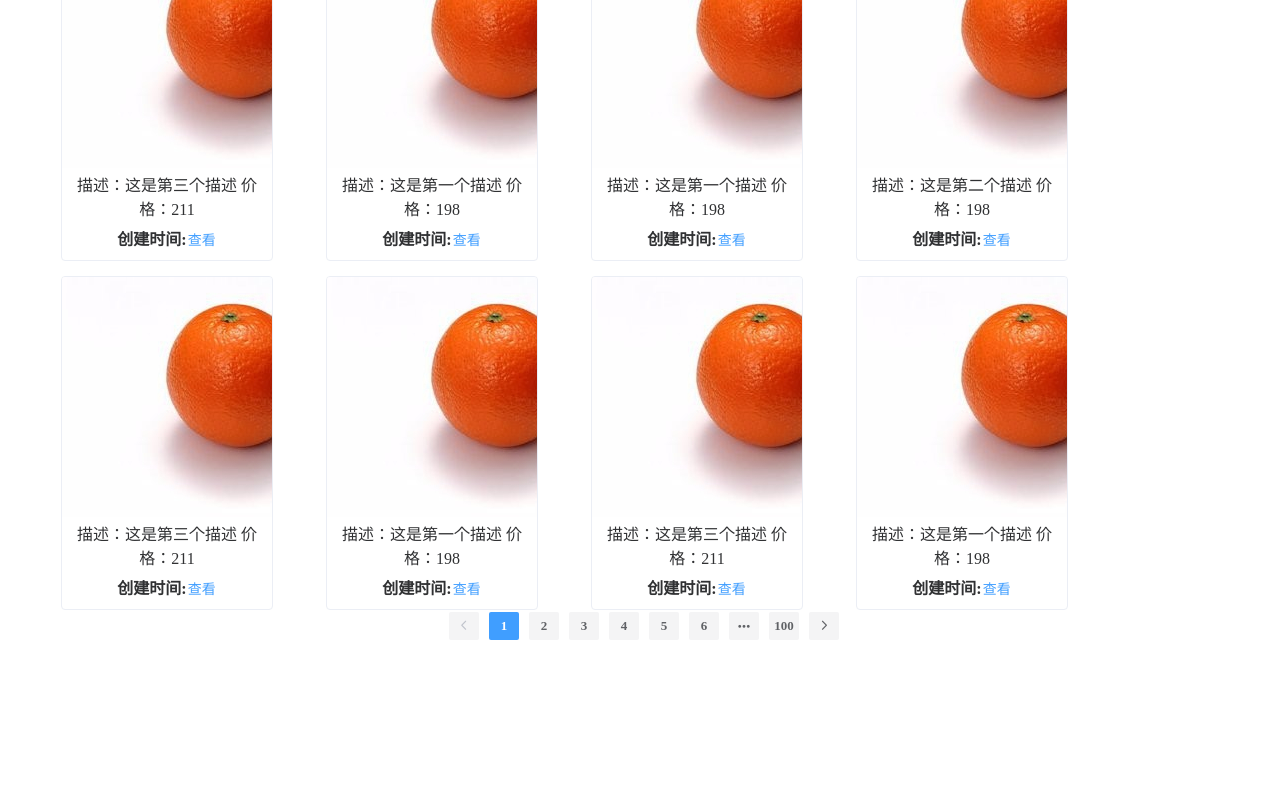
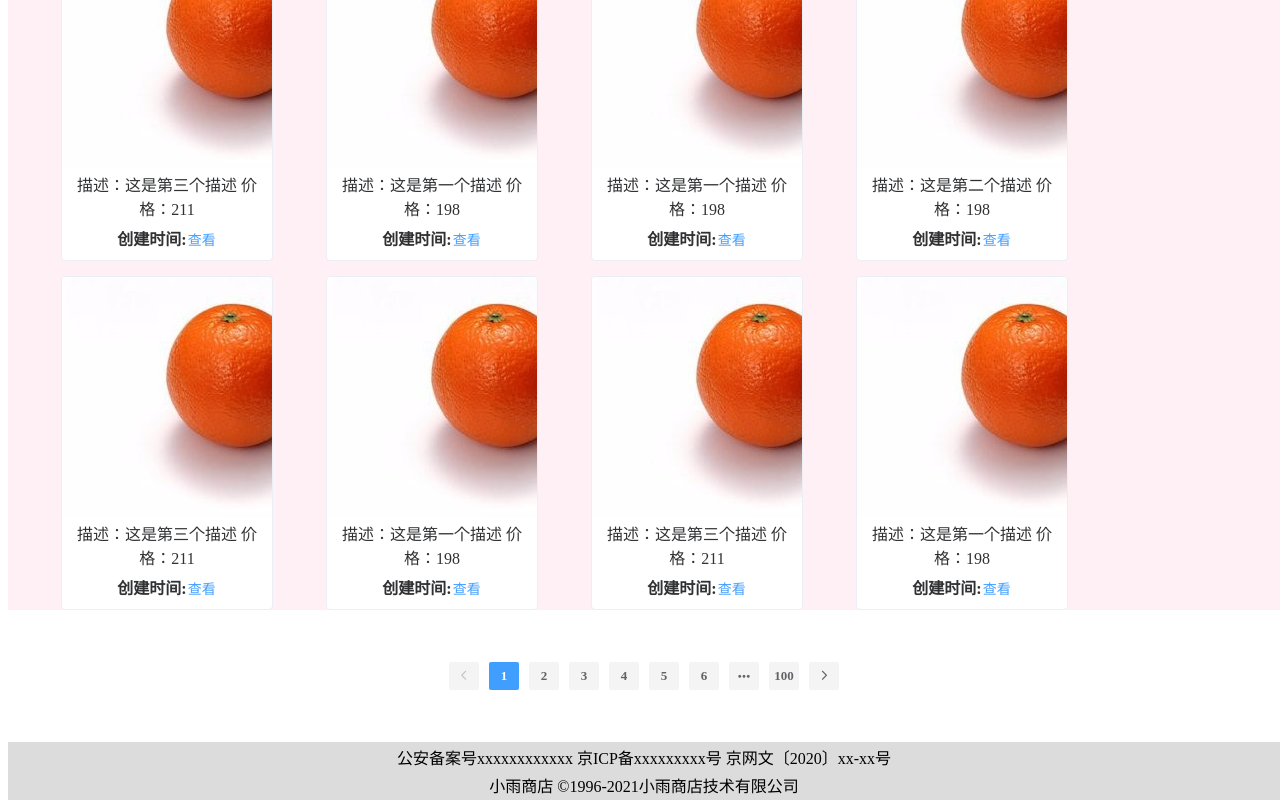
Before and after one commit to likejames/small_market, a Vue app: page /shopping in a window 1280 px wide. Shown: the part 1037-1837 px from the top of the page. Before the commit the page ends 1679 px from the top, so only its background shows below. Built offline with nearby package versions, Linux system fonts and the light colour scheme; what vue-scroller would draw is missing.

Commit message:
商城页面增加底部版权信息

```diff
--- /dev/null
+++ b/src/components/Law.vue
@@ -0,0 +1,25 @@
+<template>
+  <div class="table">
+    <table height="100%" width="100%">
+      <tr><td>
+        公安备案号xxxxxxxxxxxx 京ICP备xxxxxxxxx号 京网文〔2020〕xx-xx号
+      </td></tr>
+      <tr>
+        <td>
+          小雨商店 ©1996-2021小雨商店技术有限公司
+        </td>
+      </tr>
+    </table>
+  </div>
+</template>
+<script>
+export default {
+  name: "Law"
+}
+</script>
+
+<style>
+.table{
+  background-color: gainsboro;
+}
+</style>
--- a/src/components/Test.vue
+++ /dev/null
@@ -1,80 +0,0 @@
-<template>
-  <div>
-    <div class="infinite-list-wrapper">
-      <el-row>
-        <el-col :span="4" v-for="(item) in tabledata" :key="item.classId" :offset="1">
-          <div style="margin-top:15px">
-            <el-card :body-style="{ padding: '0px'}" shadow="hover">
-              <img src="https://shadow.elemecdn.com/app/element/hamburger.9cf7b091-55e9-11e9-a976-7f4d0b07eef6.png"
-                   class="image">
-              <div>
-                <span>{{ item.classId }}级{{ item.date }}系{{ item.address }}班</span><br>
-                <div class="bottom clearfix">
-                  <time class="time"><strong>创建时间:</strong>{{ item.date }}</time>
-                  <el-button type="text" class="button" @click="add(item)">查看</el-button>
-                </div>
-              </div>
-            </el-card>
-          </div>
-        </el-col>
-      </el-row>
-<!--      <div style="margin-left:35%">-->
-<!--        <div class="block">-->
-<!--          <el-pagination-->
-<!--              @size-change="handleSizeChange"-->
-<!--              @current-change="handleCurrentChange"-->
-<!--              :current-page="current_page"-->
-<!--              :page-sizes="[4,8, 12, 16]"-->
-<!--              :page-size="pagesize"-->
-<!--              layout="total, sizes, prev, pager, next"-->
-<!--              :total="total">-->
-<!--          </el-pagination>-->
-<!--        </div>-->
-<!--      </div>-->
-    </div>
-  </div>
-</template>
-<script>
-export default {
-  name: "Test",
-  data() {
-    return {
-      tabledata: [{
-        date: '2016-05-03',
-        classId: 1,
-        name: '王小虎',
-        address: '上海市普陀区金沙江路 1518 弄'
-      }, {
-        date: '2016-05-02',
-        name: '王小虎',
-        classId: 2,
-        address: '上海市普陀区金沙江路 1518 弄'
-      }, {
-        date: '2016-05-04',
-        name: '王小虎',
-        classId: 3,
-        address: '上海市普陀区金沙江路 1518 弄'
-      },
-        {
-          date: '2016-05-03',
-          name: '王小虎',
-          classId: 4,
-          address: '上海市普陀区金沙江路 1518 弄'
-        }, {
-          date: '2016-05-02',
-          name: '王小虎',
-          classId: 5,
-          address: '上海市普陀区金沙江路 1518 弄'
-        }]
-    }
-  }
-}
-</script>
-
-<style scoped>
-.infinite-list-wrapper {
-  position: absolute;
-  top: 600px;
-  text-align: center;
-}
-</style>
--- a/src/views/Shopping.vue
+++ b/src/views/Shopping.vue
@@ -1,6 +1,6 @@
 <template>
   <div class="infinite-list-wrapper">
-    <el-row>
+    <el-row class="el-body">
       <el-col :span="4" v-for="(item) in tabledata" :key="item.classId" :offset="1">
         <div style="margin-top:15px">
           <el-card :body-style="{ padding: '0px'}" shadow="hover">
@@ -17,19 +17,24 @@
         </div>
       </el-col>
     </el-row>
-    <div>
+    <div class="pagination">
       <el-pagination
           background
           layout="prev, pager, next"
           :total="1000">
       </el-pagination>
     </div>
+    <Law class="law-style"></Law>
   </div>
 </template>
 
 <script>
+import Law from "@/components/Law";
 
 export default {
+  components:{
+    Law
+  },
   name: "Shopping",
   data() {
     return {
@@ -112,4 +117,15 @@ export default {
   top: 600px;
   text-align: center;
 }
+.el-body{
+  background-color: lavenderblush;
+}
+.pagination{
+  position: relative;
+  top: 50px;
+}
+.law-style{
+  position: relative;
+  top: 100px;
+}
 </style>
```
